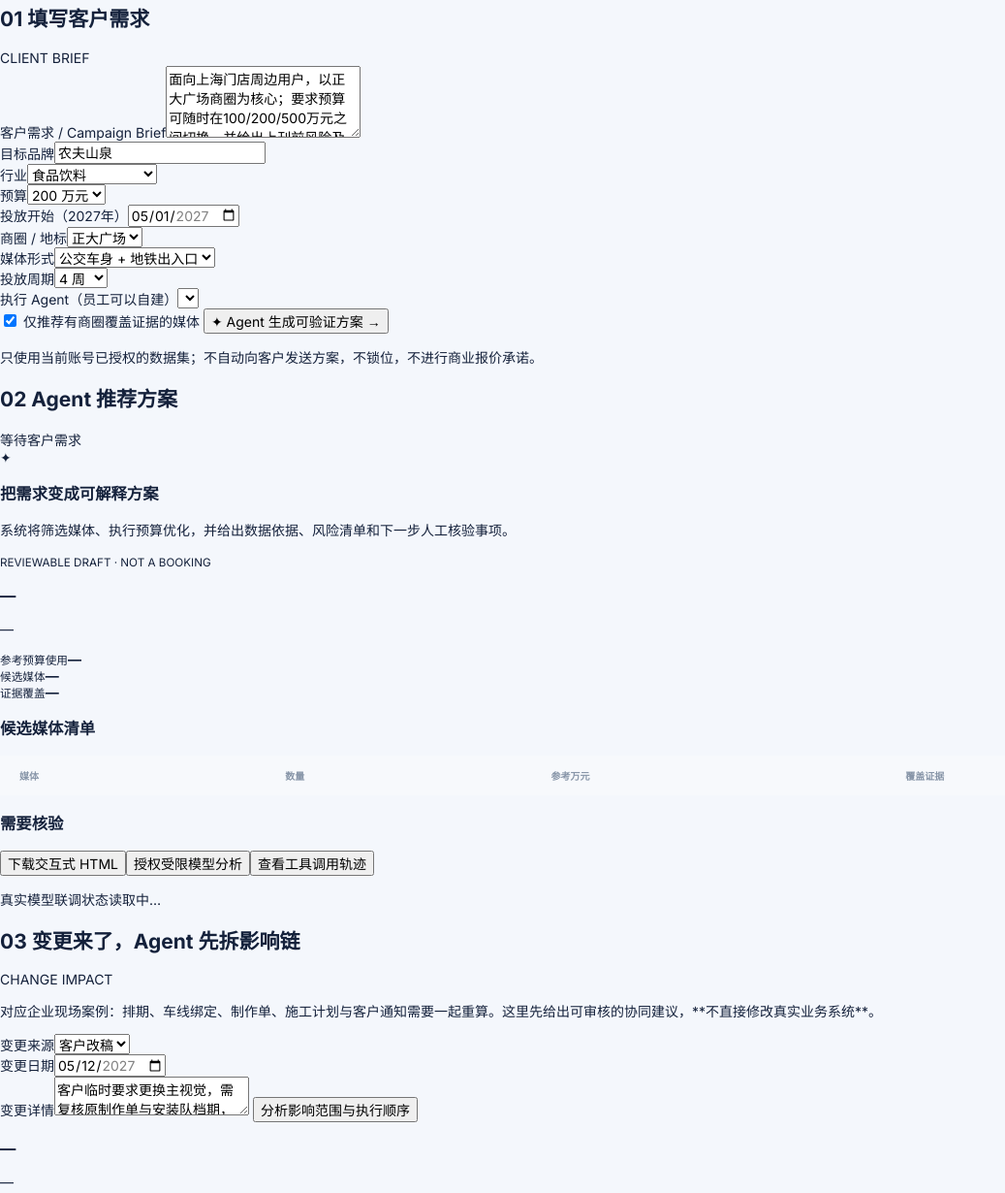
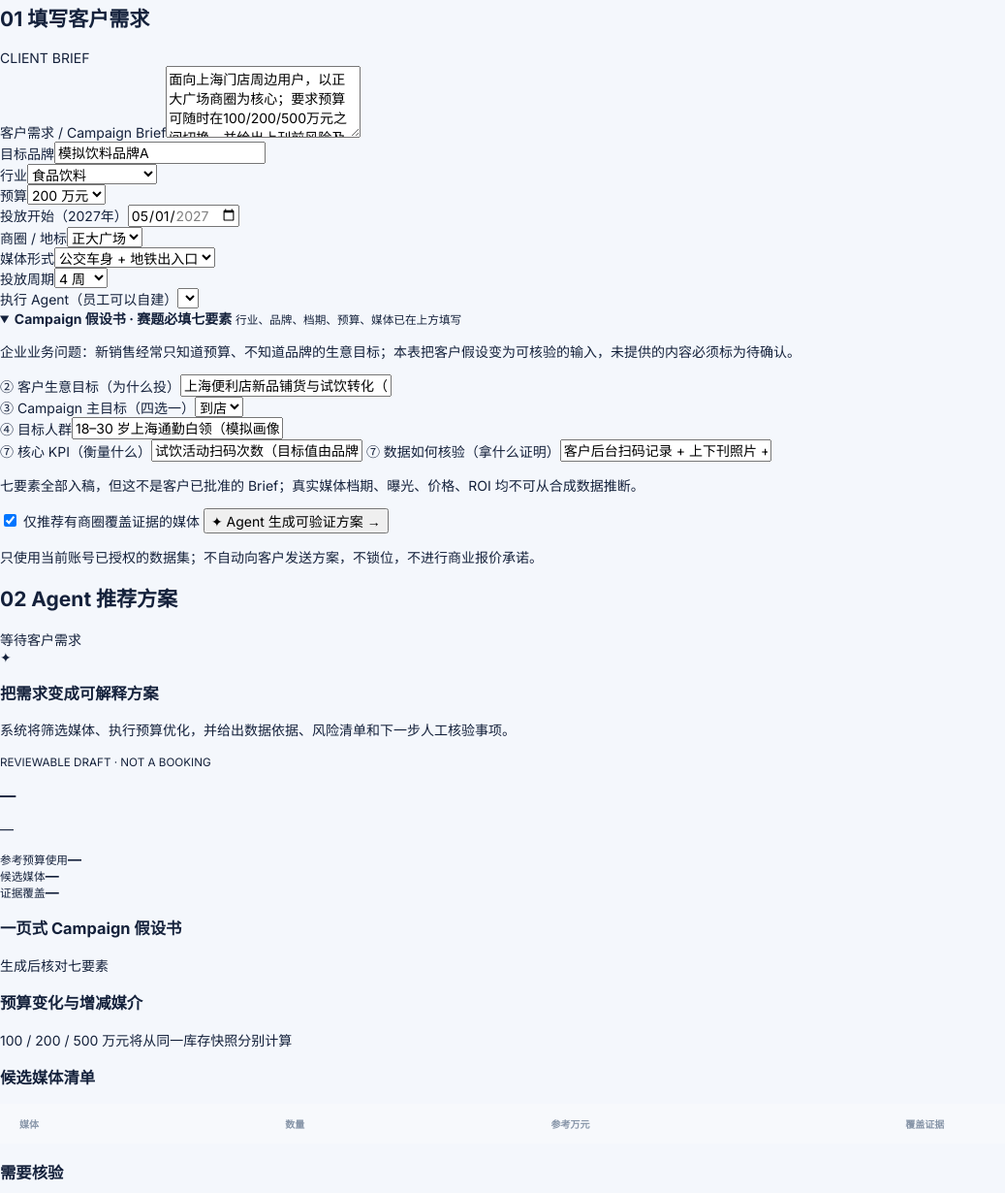
Before and after one commit to determine123/CompanyAgent-INTERCITY-HACK-2026, a plain HTML site: page enterprise_web/index.html in a window 1280 px wide. Shown: the part 1145-2375 px from the top of the page at 97% size, without its empty margins (0-1037 px from the left). Drawn offline with Linux system fonts and the light colour scheme; files that its build step writes are made by us from their sources; no server answers; files whose address does not match are found by name.

Commit message:
feat: customer-facing seven-element Campaign hypothesis inputs and visible evaluation proof

```diff
--- a/enterprise_web/index.html
+++ b/enterprise_web/index.html
@@ -13,10 +13,18 @@
         <div class="client-grid">
           <article class="panel client-panel"><div class="section-row"><h2><span class="section-number">01</span> 填写客户需求</h2><span class="pill">CLIENT BRIEF</span></div>
             <label>客户需求 / Campaign Brief</label><textarea id="clientBrief" rows="4" placeholder="例如：为上海饮料品牌的2027年夏季活动设计可验证的公交/地铁投放组合。">面向上海门店周边用户，以正大广场商圈为核心；要求预算可随时在100/200/500万元之间切换，并给出上刊前风险及需要客户确认的事项。</textarea>
-            <div class="pair"><div><label>目标品牌</label><input id="clientBrand" value="农夫山泉" maxlength="80"></div><div><label>行业</label><select id="clientIndustry"><option>食品饮料</option><option>银行保险</option><option>保健品</option><option>私立医院</option><option>乐园（主题公园）</option></select></div></div>
+            <div class="pair"><div><label>目标品牌</label><input id="clientBrand" value="模拟饮料品牌A" maxlength="80"></div><div><label>行业</label><select id="clientIndustry"><option>食品饮料</option><option>银行保险</option><option>保健品</option><option>私立医院</option><option>乐园（主题公园）</option></select></div></div>
             <div class="pair"><div><label>预算</label><select id="clientBudget"><option value="100">100 万元</option><option value="200" selected>200 万元</option><option value="500">500 万元</option></select></div><div><label>投放开始（2027年）</label><input id="clientDate" type="date" min="2027-01-01" max="2027-12-01" value="2027-05-01"></div></div>
             <div class="pair"><div><label>商圈 / 地标</label><select id="clientPlace"><option>正大广场</option><option>上海南站</option><option>新天地</option><option value="">待确认</option></select></div><div><label>媒体形式</label><select id="clientMedium"><option value="both">公交车身 + 地铁出入口</option><option value="bus">仅公交</option><option value="metro">仅地铁</option></select></div></div>
             <div class="pair"><div><label>投放周期</label><select id="clientWeeks"><option value="4">4 周</option><option value="8">8 周</option><option value="12">12 周</option></select></div><div><label>执行 Agent（员工可以自建）</label><select id="clientAgent"></select></div></div>
+            <details class="panel" open><summary><b>Campaign 假设书 · 赛题必填七要素</b> <small>行业、品牌、档期、预算、媒体已在上方填写</small></summary>
+              <p class="micro">企业业务问题：新销售经常只知道预算、不知道品牌的生意目标；本表把客户假设变为可核验的输入，未提供的内容必须标为待确认。</p>
+              <label>② 客户生意目标（为什么投）</label><input id="clientBusinessGoal" maxlength="300" value="上海便利店新品铺货与试饮转化（模拟需求，待客户确认）" placeholder="例：新品铺货、到店转化、渠道促销">
+              <div class="pair"><div><label>③ Campaign 主目标（四选一）</label><select id="clientCampaignGoal"><option>到店</option><option>认知</option><option>促销</option><option>拉新</option></select></div><div><label>④ 目标人群</label><input id="clientAudience" maxlength="300" value="18–30 岁上海通勤白领（模拟画像）" placeholder="人群和城市活动区域"></div></div>
+              <label>⑦ 核心 KPI（衡量什么）</label><input id="clientKpi" maxlength="300" value="试饮活动扫码次数（目标值由品牌确认）" placeholder="例：活动扫码次数、到店转化等，勿编造人流">
+              <label>⑦ 数据如何核验（拿什么证明）</label><input id="clientMeasurement" maxlength="300" value="客户后台扫码记录 + 上下刊照片 + 结案报告；没有证据则标记未验证" placeholder="例：客户扫码后台、上下刊照片、结案报告">
+              <p class="micro">七要素全部入稿，但这不是客户已批准的 Brief；真实媒体档期、曝光、价格、ROI 均不可从合成数据推断。</p>
+            </details>
             <label class="checkbox"><input type="checkbox" id="clientCoverage" checked> 仅推荐有商圈覆盖证据的媒体</label>
             <button class="primary big" id="clientGenerate">✦ Agent 生成可验证方案 <span>→</span></button>
             <p class="micro">只使用当前账号已授权的数据集；不自动向客户发送方案，不锁位，不进行商业报价承诺。</p>
@@ -25,6 +33,8 @@
             <div class="welcome" id="clientEmpty"><div class="orb">✦</div><h3>把需求变成可解释方案</h3><p>系统将筛选媒体、执行预算优化，并给出数据依据、风险清单和下一步人工核验事项。</p></div>
             <div class="hidden" id="clientProposal"><div class="result-banner"><small>REVIEWABLE DRAFT · NOT A BOOKING</small><h3 id="clientTitle">—</h3><p id="clientIntro">—</p></div>
               <div class="client-kpis"><div><small>参考预算使用</small><strong id="clientSpent">—</strong></div><div><small>候选媒体</small><strong id="clientCount">—</strong></div><div><small>证据覆盖</small><strong id="clientEvidence">—</strong></div></div>
+              <h3 class="subhead">一页式 Campaign 假设书</h3><div id="clientHypothesisStatus" class="info-strip">生成后核对七要素</div><div id="clientHypothesisRows" class="client-warnings"></div>
+              <h3 class="subhead">预算变化与增减媒介</h3><div id="clientScenarioRows" class="client-warnings">100 / 200 / 500 万元将从同一库存快照分别计算</div>
               <h3 class="subhead">候选媒体清单</h3><div class="client-table-wrap"><table class="client-table"><thead><tr><th>媒体</th><th>数量</th><th>参考万元</th><th>覆盖证据</th></tr></thead><tbody id="clientRows"></tbody></table></div>
               <h3 class="subhead">需要核验</h3><div id="clientWarnings" class="client-warnings"></div>
               <div class="client-actions"><button class="secondary" id="clientExport">下载交互式 HTML</button><button class="secondary" id="clientModel">授权受限模型分析</button><button class="secondary" id="clientGoStudio">查看工具调用轨迹</button></div>
@@ -46,7 +56,7 @@
         <div class="stats"><article class="stat"><div class="stat-top">已创建 Agent <span>◎</span></div><strong id="statAgents">—</strong><small>个人与企业共享</small></article><article class="stat"><div class="stat-top">业务 Skills <span>✧</span></div><strong id="statSkills">—</strong><small>安全白名单工具</small></article><article class="stat"><div class="stat-top">已导入数据集 <span>▦</span></div><strong id="statDatasets">—</strong><small>带来源与快照标签</small></article><article class="stat"><div class="stat-top">任务执行次数 <span>↗</span></div><strong id="statRuns">—</strong><small>可查看执行轨迹</small></article></div>
         <div class="workgrid"><article class="panel task-form"><div class="section-row"><h2><span class="section-number">01</span> 任务输入</h2><span class="pill">ASK → PLAN → ACT</span></div>
            <label>执行 Agent</label><select id="taskAgent"></select>
-           <label>自然语言需求</label><textarea id="taskBrief" rows="3">给农夫山泉制定一份2027年5月上海200万元的户外广告投放方案，优先覆盖正大广场周边500米，预算变化后重新选择最合适的线路。</textarea>
+           <label>自然语言需求</label><textarea id="taskBrief" rows="3">给模拟饮料品牌A制定一份2027年5月上海200万元的户外广告投放方案，优先覆盖正大广场周边500米，预算变化后重新选择最合适的线路。</textarea>
            <div class="brief-toolbar"><button class="secondary" id="parseBriefBtn" type="button">↻ 从文字识别需求字段</button><span id="parseStatus">可识别预算、品牌、行业、地标与日期</span></div>
            <div class="pair"><div><label>目标品牌</label><input id="taskBrand" value="农夫山泉"></div><div><label>所属行业</label><select id="taskIndustry"><option>食品饮料</option><option>银行保险</option><option>保健品</option><option>私立医院</option><option>乐园（主题公园）</option></select></div></div>
            <label>投放预算（万元）</label><div class="budget-pills"><button class="budget active" data-budget="100">100 万</button><button class="budget" data-budget="200">200 万</button><button class="budget" data-budget="500">500 万</button></div>
```
